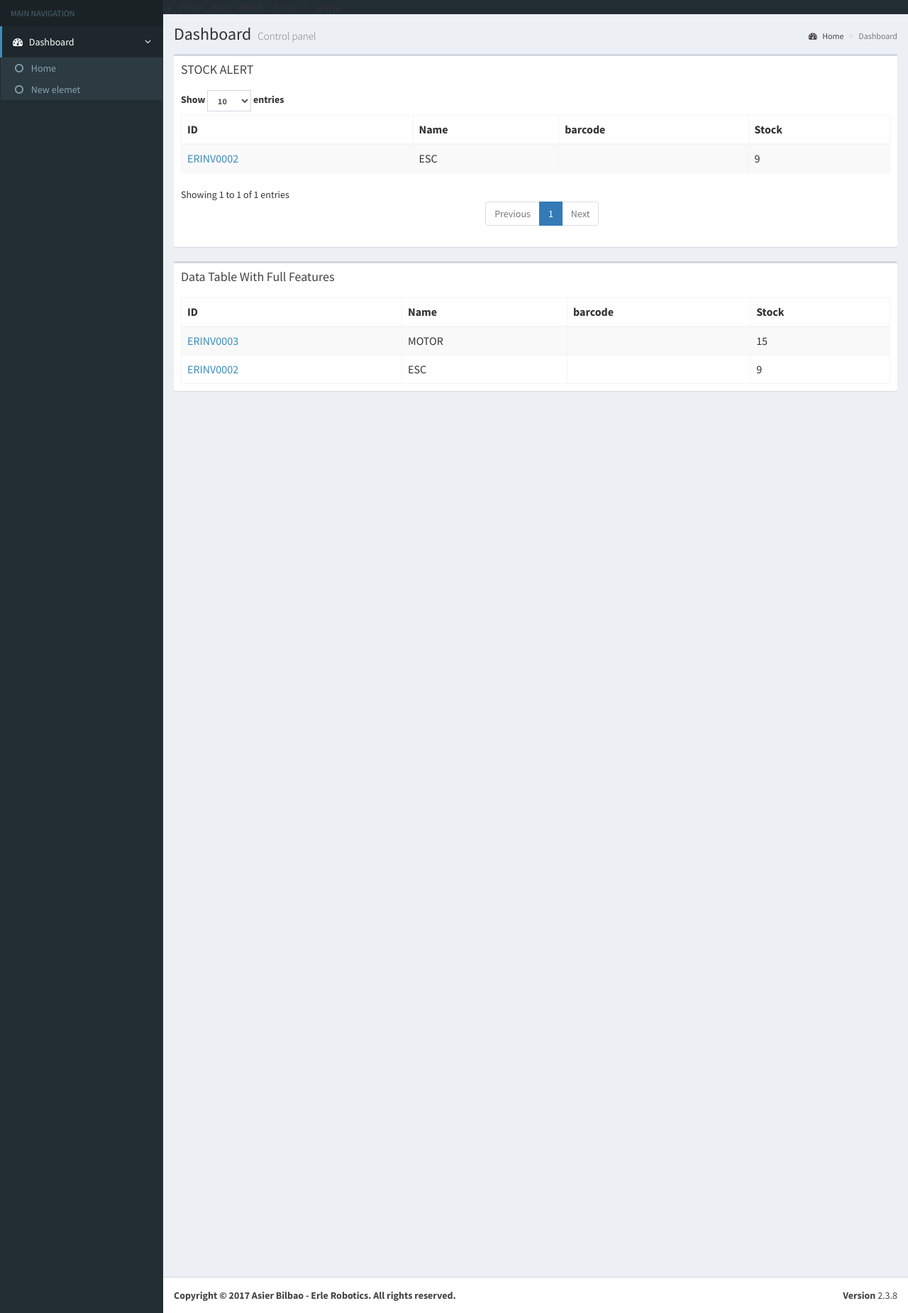
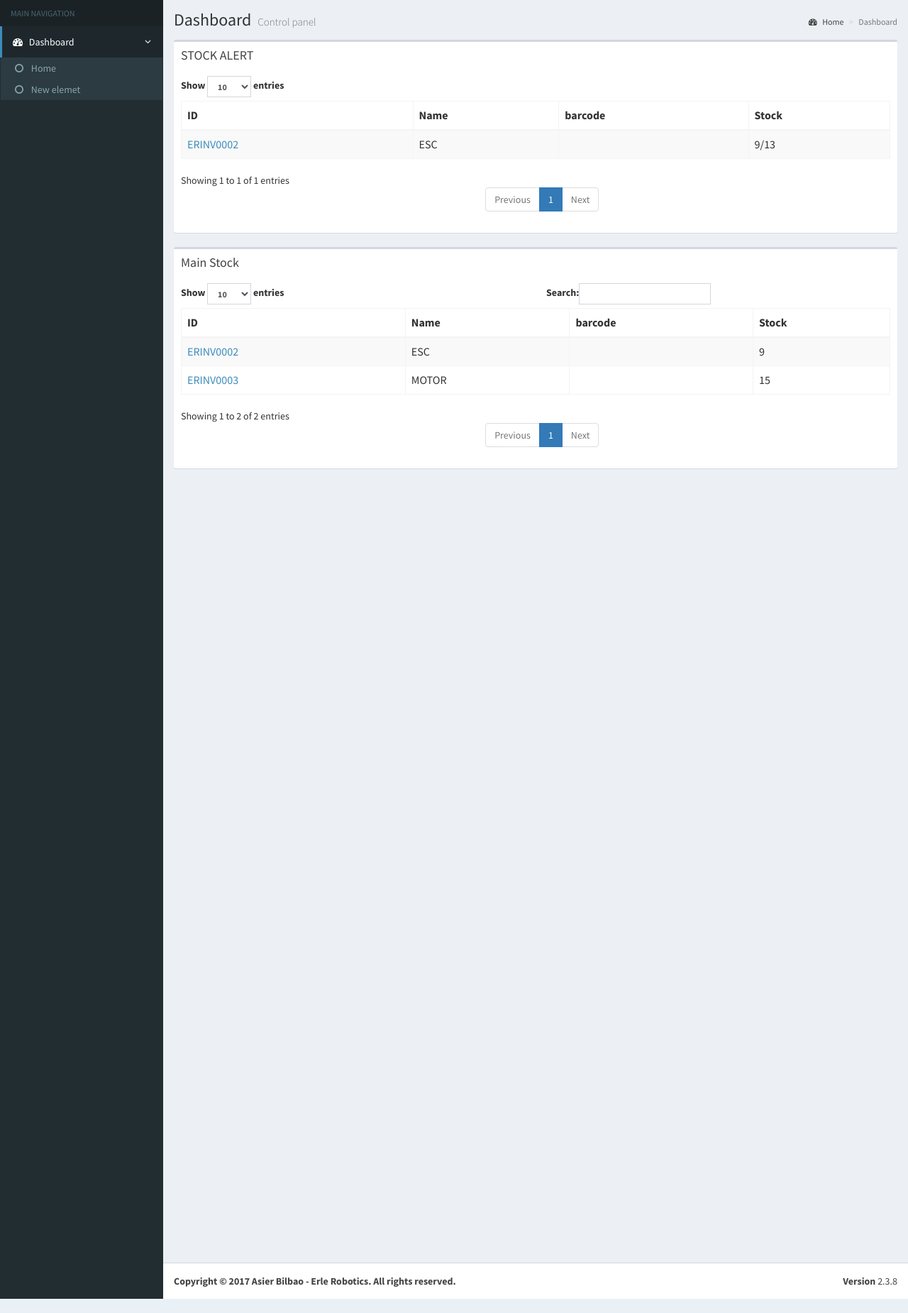
Before and after one commit to abilbaotm/stock, a PHP site: page / in a window 1280 px wide. Shown: the part 50-1900 px from the top of the page at 71% size. Run offline with PHP 8.4, Linux system fonts and the light colour scheme; data comes from the database, SQL or seed files in the repository; some libraries are stand-ins or nearby versions.

Commit message:
include stock alert value and remove unnecesary java script

```diff
--- a/index.php
+++ b/index.php
@@ -1,11 +1,10 @@
 <?php include('includes/alt.php');
   include('includes/conectar.php');
-  $sql = "SELECT `id`, `name`, `barcode`, `stock` FROM `item` ORDER BY name DESC";
+  $sql = "SELECT `id`, `name`, `barcode`, `stock`, `alerta` FROM `item` ORDER BY name DESC";
   $quer=mysqli_query($con,$sql);
-  $sql = "SELECT `id`, `name`, `barcode`, `stock` FROM `item` WHERE `stock` < `alerta`";
+  $sql = "SELECT `id`, `name`, `barcode`, `stock`, `alerta` FROM `item` WHERE `stock` < `alerta`";
   $querAlert=mysqli_query($con,$sql);
   mysqli_close($con);
-echo $sql;
 ?>
   <!-- Content Wrapper. Contains page content -->
   <div class="content-wrapper">
@@ -44,12 +43,13 @@ echo $sql;
                         $resulNombre=$resul['name'];
                         $resulBarcode=$resul['barcode'];
                         $resulStock=$resul['stock'];
+                        $resulAlert=$resul['alerta'];
                         ?>
                             <tr>
                               <td><a target="item" href="item.php?id=<?php echo sprintf('%04d', $resulID);?>"><?php echo "ERINV".sprintf('%04d', $resulID);?></a></td>
                               <td><?php echo $resulNombre;?></td>
                               <td><?php echo $resulBarcode;?></td>
-                              <td><?php echo $resulStock;?></td>
+                              <td><?php echo $resulStock;?>/<?php echo $resulAlert;?></td>
                             </tr>
                       <?php } ?>
                     </tfoot>
@@ -63,11 +63,11 @@ echo $sql;
         <div class="col-xs-12">
               <div class="box">
                 <div class="box-header">
-                  <h3 class="box-title">Data Table With Full Features</h3>
+                  <h3 class="box-title">Main Stock</h3>
                 </div>
                 <!-- /.box-header -->
                 <div class="box-body">
-                  <table id="example1" class="table table-bordered table-striped">
+                  <table id="example2" class="table table-bordered table-striped">
                     <thead>
                     <tr>
                       <th>ID</th>
@@ -99,16 +99,4 @@ echo $sql;
               </div>
             </section>
   </div>
-  <script>
-    $(function () {
-      $('#example2').DataTable({
-        "paging": true,
-        "lengthChange": false,
-        "searching": false,
-        "ordering": true,
-        "info": true,
-        "autoWidth": false
-      });
-    });
-  </script>
 <?php include('includes/bottom.php');?>
```
